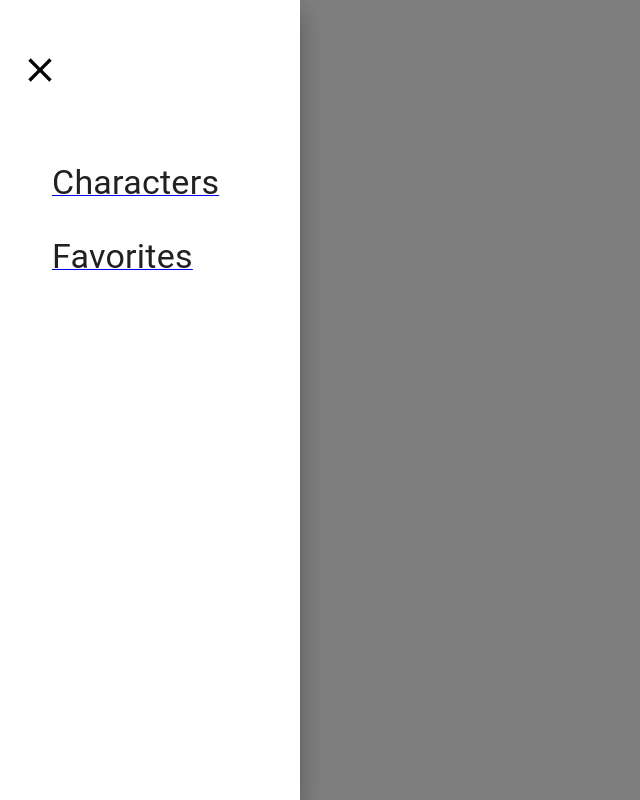
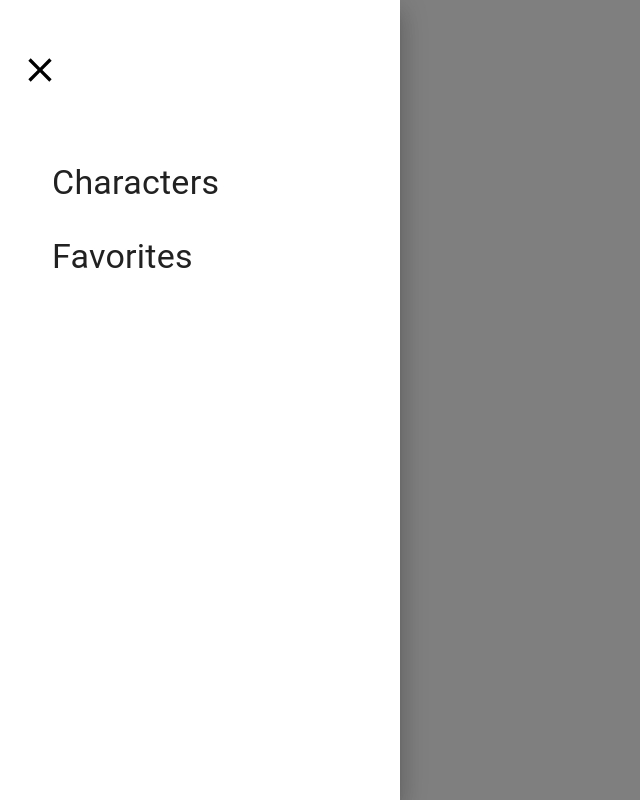
Before and after one commit to sanavalos/xseed-frontend, a React (Create React App) app: page / in a window 1280 px wide. Both pictures are taken after a click on the element 640 px from the left and 30 px from the top of the page. Shown: the whole page, without its empty margins (0-640 px from the left). Built offline with nearby package versions, Linux system fonts and the light colour scheme.

Commit message:
add(Menu): full width xs

```diff
--- a/src/components/Menu.jsx
+++ b/src/components/Menu.jsx
@@ -30,10 +30,8 @@ export default function Menu() {
         open={open}
         onClose={handleClose}
         sx={{
-          width: 300,
-          flexShrink: 0,
           "& .MuiDrawer-paper": {
-            width: 300,
+            width: { xs: "100%", sm: 400 },
             boxSizing: "border-box",
           },
         }}
@@ -54,7 +52,7 @@ export default function Menu() {
             >
               <ListItemText
                 primary={
-                  <Link to="/characters">
+                  <Link to="/characters" style={{ textDecoration: "inherit" }}>
                     <Typography
                       sx={{ display: "inline" }}
                       component="span"
@@ -76,7 +74,7 @@ export default function Menu() {
             >
               <ListItemText
                 primary={
-                  <Link to="/favorites">
+                  <Link to="/favorites" style={{ textDecoration: "inherit" }}>
                     <Typography
                       sx={{ display: "inline" }}
                       component="span"
```
